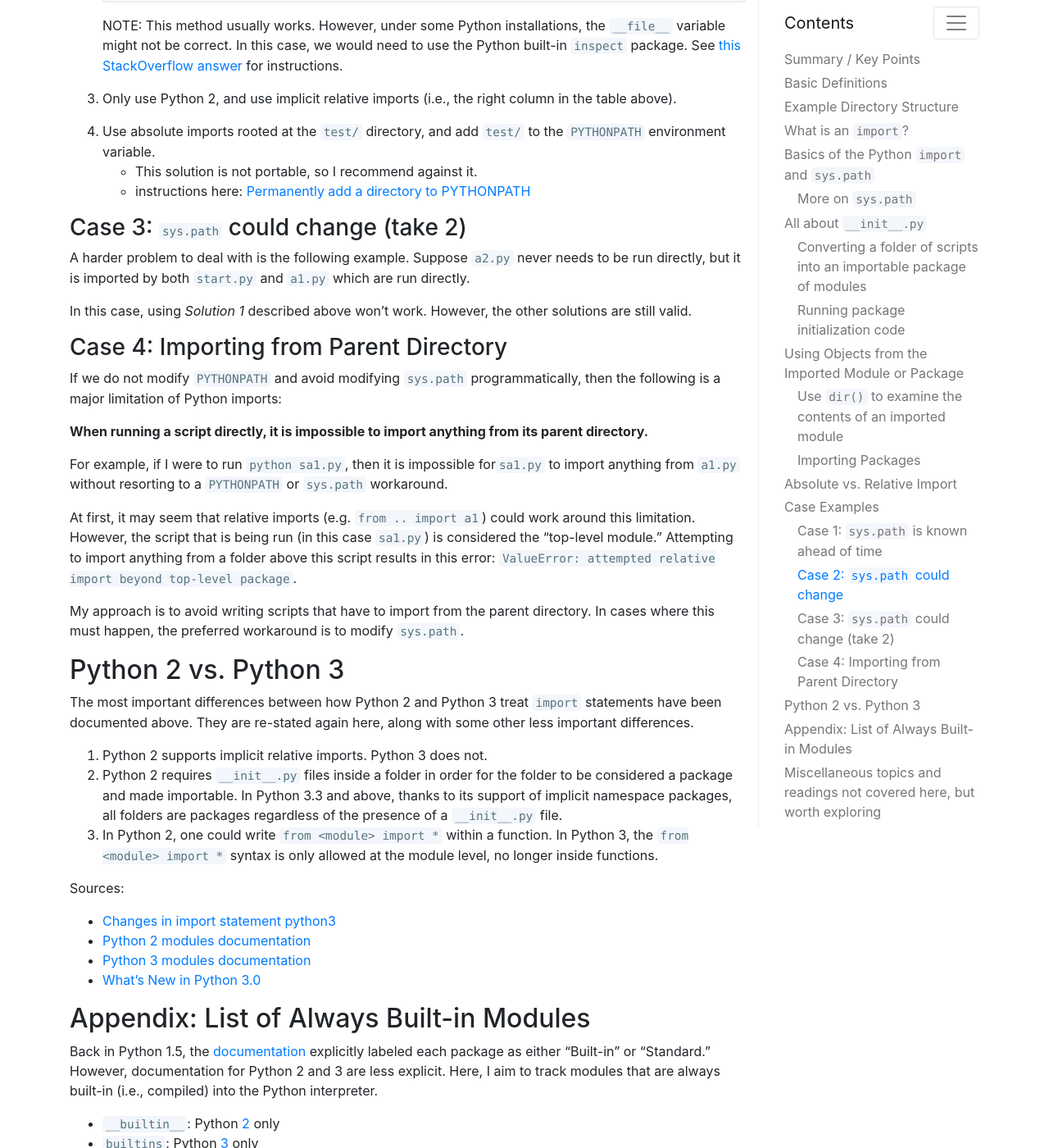
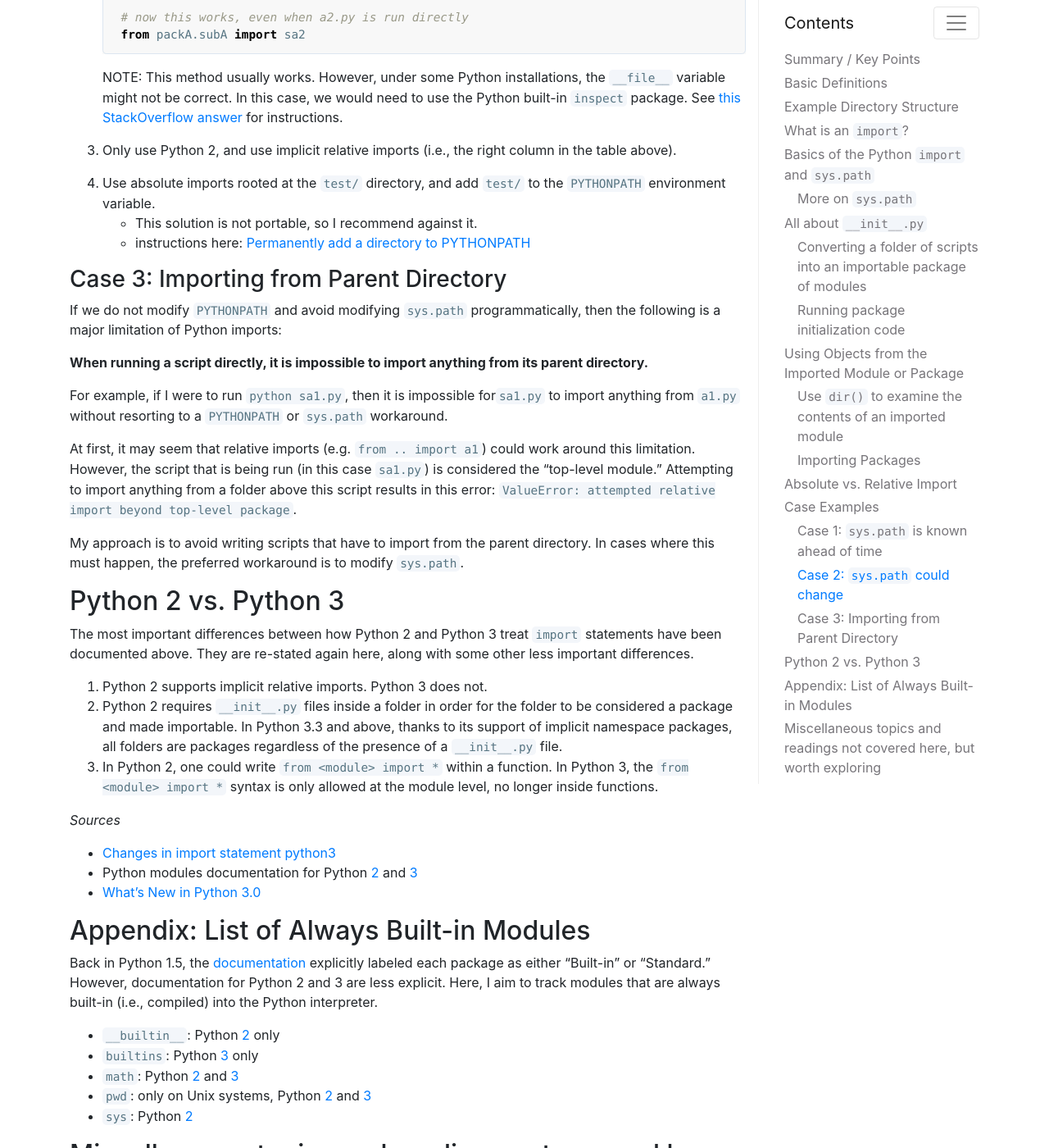
Before and after one commit to chrisyeh96/chrisyeh96.github.io, a Jekyll site: the page built from _posts/2017-08-08-definitive-guide-python-imports.md, in a window 1280 px wide and 1400 px high, scrolled down 9858 px. Shown: the whole window at 82% size. Built offline with Jekyll 4.4.1, drawn with Linux system fonts in a browser that asks for light colours; some of the changed text lies outside the part shown.

Commit message:
Python Imports: fix issue #12
Other changes:
- consistent formatting for sources
- add note about official import statement syntax

````diff
--- a/_posts/2017-08-08-definitive-guide-python-imports.md
+++ b/_posts/2017-08-08-definitive-guide-python-imports.md
@@ -187,7 +187,7 @@
 running a1_func()
 ```
 
-*Note: if `a1.py` calls `import a2` and we run `python a1.py`, then `test/packA/__init__.py` will NOT be called, even though it seems like `a2` is part of the `packA` package. This is because when Python runs a script (in this case `a1.py`), its containing folder is not considered a package.
+*Note*: If `a1.py` calls `import a2` and we run `python a1.py`, then `test/packA/__init__.py` will NOT be called, even though it seems like `a2` is part of the `packA` package. This is because when Python runs a script (in this case `a1.py`), its containing folder is not considered a package.
 
 
 ## Using Objects from the Imported Module or Package
@@ -215,6 +215,9 @@
     - This is sometimes preferred over Solution 1 in order to make it explicit that we are calling the `helloWorld` function from the `sa1` module.
 - Solution 3: `import packA.subA.sa1`.
     - we need to use the full path: `x = packA.subA.sa1.helloWorld()`
+
+*Note*: The official syntax for import statements can be found in the documentation (Python [2](https://docs.python.org/2/reference/simple_stmts.html#the-import-statement) and [3](https://docs.python.org/3/reference/simple_stmts.html#the-import-statement)). I find it difficult to parse the context-free grammar notation, and I have tried my best to summarize the key points here. However, this post does not cover details such as importing multiple identifiers from the same module.
+
 
 ### Use `dir()` to examine the contents of an imported module
 
@@ -250,7 +253,7 @@
 The Python documentation says the following about Python 3's handling of relative imports:
 > The only acceptable syntax for relative imports is from .[module] import name. All import forms not starting with . are interpreted as absolute imports.
 >
-> Source: [What's New in Python 3.0](https://docs.python.org/3.0/whatsnew/3.0.html)
+> *Source: [What's New in Python 3.0](https://docs.python.org/3.0/whatsnew/3.0.html)*
 
 For example, suppose we are running `start.py` which imports `a1` which in turn imports `other`, `a2`, and `sa1`. Then the import statements in `a1.py` would look as follows:
 - absolute imports:
@@ -341,13 +344,7 @@
     - This solution is not portable, so I recommend against it.
     - instructions here: [Permanently add a directory to PYTHONPATH](https://stackoverflow.com/q/3402168)
 
-### Case 3: `sys.path` could change (take 2)
-
-A harder problem to deal with is the following example. Suppose `a2.py` never needs to be run directly, but it is imported by both `start.py` and `a1.py` which are run directly.
-
-In this case, using *Solution 1* described above won't work. However, the other solutions are still valid.
-
-### Case 4: Importing from Parent Directory
+### Case 3: Importing from Parent Directory
 
 If we do not modify `PYTHONPATH` and avoid modifying `sys.path` programmatically, then the following is a major limitation of Python imports:
 
@@ -368,10 +365,9 @@
 2. Python 2 requires `__init__.py` files inside a folder in order for the folder to be considered a package and made importable. In Python 3.3 and above, thanks to its support of implicit namespace packages, all folders are packages regardless of the presence of a `__init__.py` file.
 3. In Python 2, one could write `from <module> import *` within a function. In Python 3, the `from <module> import *` syntax is only allowed at the module level, no longer inside functions.
 
-Sources:
+*Sources*
 - [Changes in import statement python3](https://stackoverflow.com/q/12172791)
-- [Python 2 modules documentation](https://docs.python.org/2/tutorial/modules.html#intra-package-references)
-- [Python 3 modules documentation](https://docs.python.org/3/tutorial/modules.html#intra-package-references)
+- Python modules documentation for Python [2](https://docs.python.org/2/tutorial/modules.html#intra-package-references) and [3](https://docs.python.org/3/tutorial/modules.html#intra-package-references)
 - [What's New in Python 3.0](https://docs.python.org/3.0/whatsnew/3.0.html)
 
 
````
Also changed, not shown: other parts of _posts/2017-08-08-definitive-guide-python-imports.md (+1 -1 lines).
